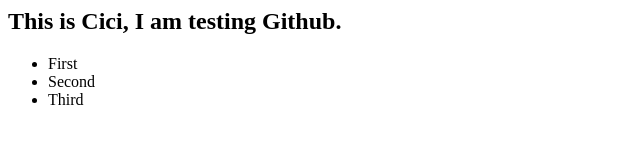
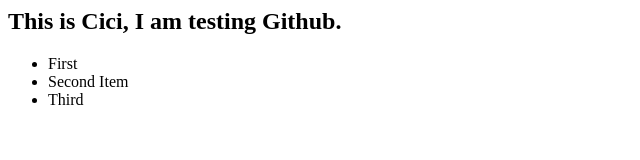
Before and after one commit to chen189xi/firstGitTest, a plain HTML site: page index.html in a window 1280 px wide. Shown: the full height of the page, 0-640 px from the left. Drawn offline with Linux system fonts and the light colour scheme.

Commit message:
Change second menu name

```diff
--- a/index.html
+++ b/index.html
@@ -7,7 +7,7 @@
 		<div>
 			<ul>
 				<li>First</li>
-				<li>Second</li>
+				<li>Second Item</li>
 				<li>Third</li>
 			</ul>
 		</div>
```
